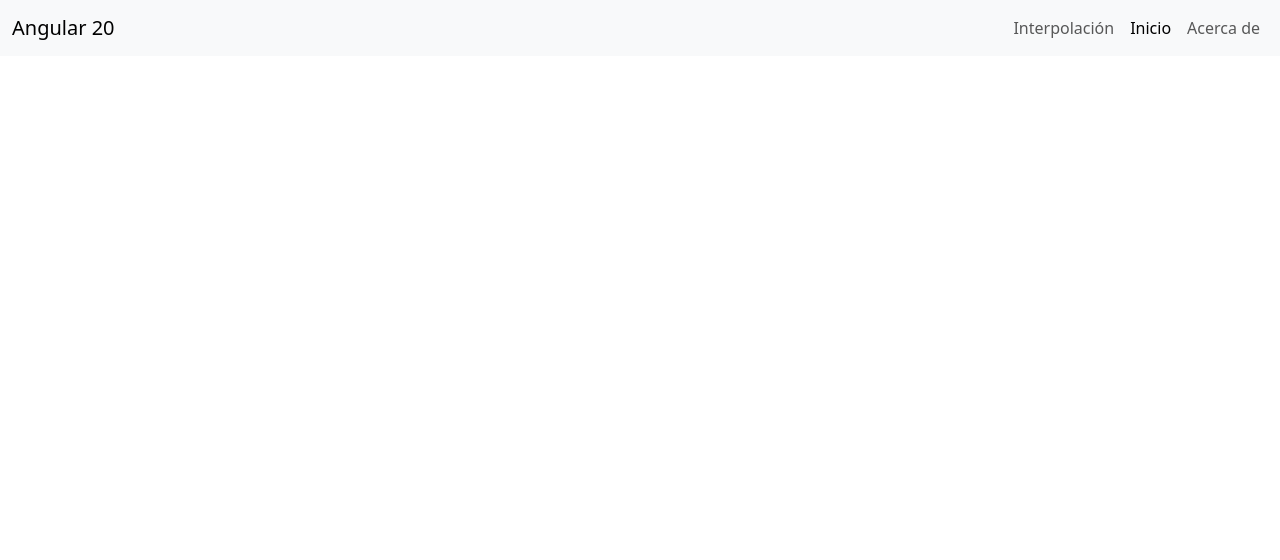
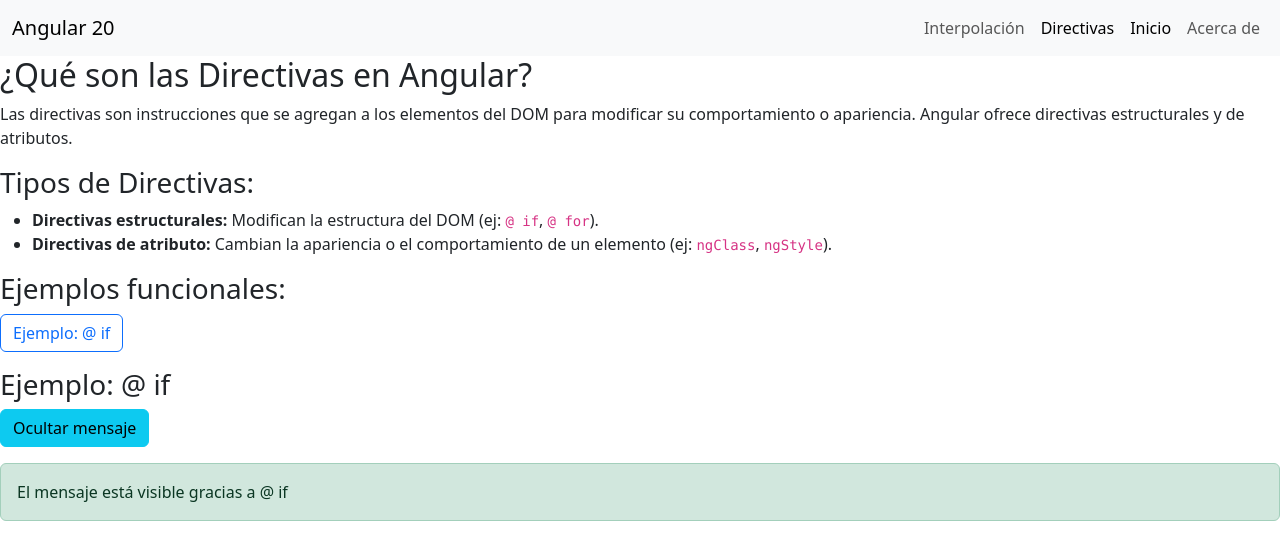
Before and after one commit to VictorFernandez1006/angular-fundamentos-app, an Angular app: page /directivas/if-ejemplo in a window 1280 px wide. Before the commit this address led to /. Shown: the top 560 px of the page. Built offline with nearby package versions, Linux system fonts and the light colour scheme.

Commit message:
feature: add directive page + if example component

```diff
--- /dev/null
+++ b/src/app/features/directivas/directivas-page/directivas-page.html
@@ -0,0 +1,18 @@
+<h2>¿Qué son las Directivas en Angular?</h2>
+<p>
+  Las directivas son instrucciones que se agregan a los elementos del DOM para modificar su comportamiento o apariencia.
+  Angular ofrece directivas estructurales y de atributos.
+</p>
+
+<h3>Tipos de Directivas:</h3>
+<ul>
+  <li><strong>Directivas estructurales:</strong> Modifican la estructura del DOM (ej: <code>@ if</code>, <code>@ for</code>).</li>
+  <li><strong>Directivas de atributo:</strong> Cambian la apariencia o el comportamiento de un elemento (ej: <code>ngClass</code>, <code>ngStyle</code>).</li>
+</ul>
+<h3>Ejemplos funcionales:</h3>
+<ul class="list-unstyled">
+  <li class="mb-2">
+    <a routerLink="if-ejemplo" class="btn btn-outline-primary">Ejemplo: @ if</a>
+  </li>
+</ul>
+<router-outlet></router-outlet>
--- /dev/null
+++ b/src/app/features/directivas/if-ejemplo/if-ejemplo.html
@@ -0,0 +1,9 @@
+<h3>Ejemplo: @ if</h3>
+<button class="btn btn-info mb-3" (click)="alternar()">
+  {{ mostrar ? 'Ocultar' : 'Mostrar'}} mensaje
+</button>
+@if (mostrar) {
+  <div class="alert alert-success">
+    El mensaje está visible gracias a @ if
+  </div>
+}
--- /dev/null
+++ b/src/app/features/directivas/if-ejemplo/if-ejemplo.ts
@@ -0,0 +1,14 @@
+import { Component } from '@angular/core';
+
+@Component({
+  selector: 'app-if-ejemplo',
+  imports: [],
+  templateUrl: './if-ejemplo.html',
+  styleUrl: './if-ejemplo.css'
+})
+export class IfEjemplo {
+  mostrar: boolean = true;
+  alternar(): void{
+    this.mostrar = !this.mostrar;
+  }
+}
--- a/src/app/shared/navbar/navbar.component.html
+++ b/src/app/shared/navbar/navbar.component.html
@@ -11,6 +11,9 @@
           <a routerLink="/interpolacion" routerLinkActive="active" class="nav-link">Interpolación</a>
         </li>
         <li class="nav-item">
+          <a routerLink="/directivas" routerLinkActive="active" class="nav-link">Directivas</a>
+        </li>
+        <li class="nav-item">
           <a routerLink="/" class="nav-link active" aria-current="page">Inicio</a>
         </li>
         <li class="nav-item">
```
Also changed, not shown: src/app/app.routes.ts (+11 -0 lines), src/app/features/directivas/directivas-page/directivas-page.ts (added, +12 -0 lines), src/app/features/directivas/directivas-page/directivas-page.css (added), src/app/features/directivas/if-ejemplo/if-ejemplo.css (added), 2 other files (tests, documents, lock files or other folders).
